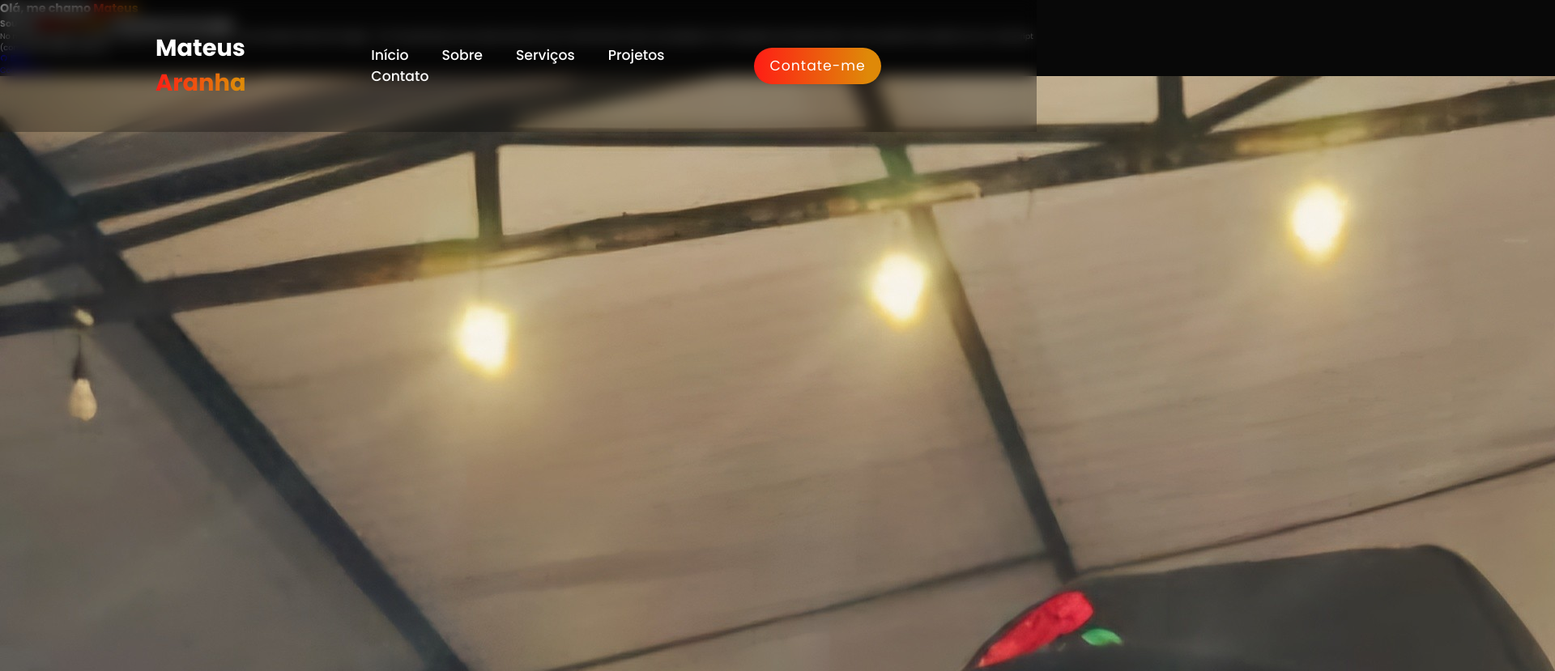
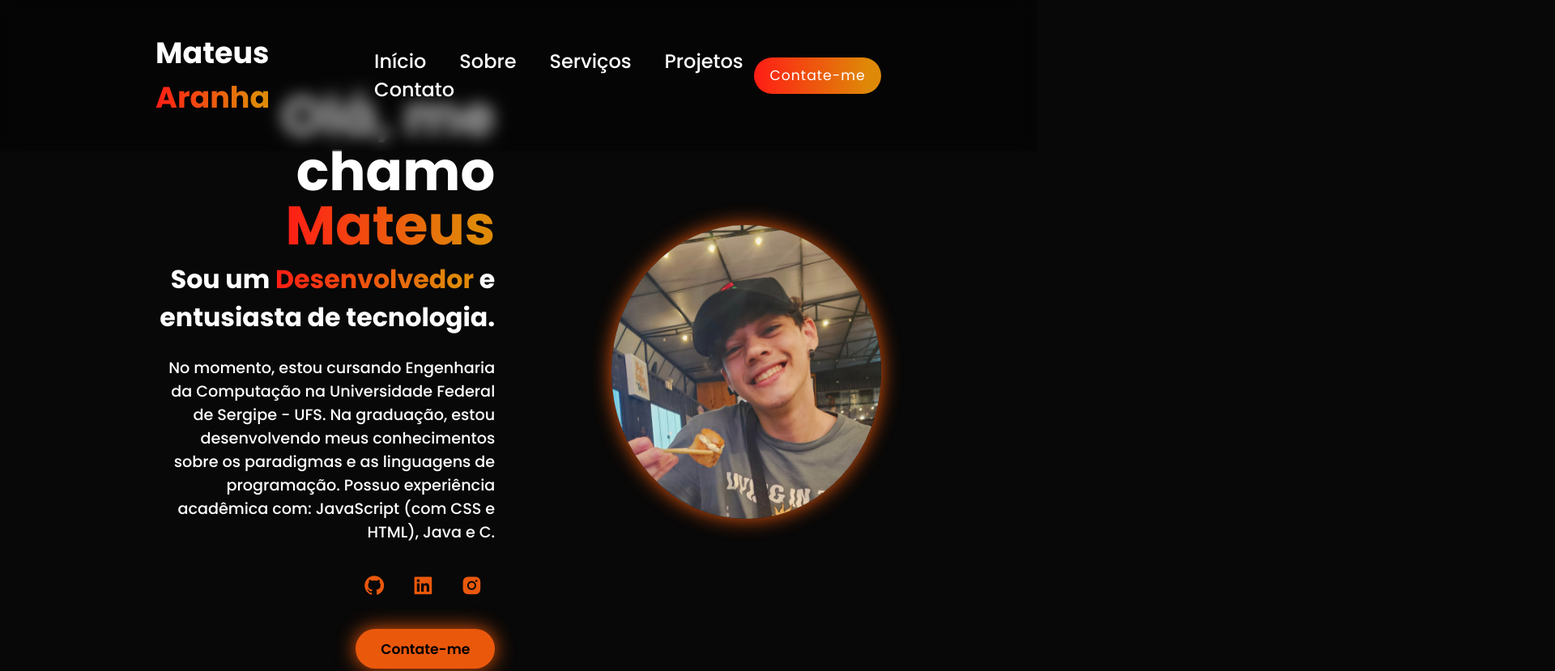
Before and after one commit to matt-aranha/Portifolio, a plain HTML site: page index.html in a window 1280 px wide. Shown: the top 829 px of the page at 81% size, 1920 px wide, since content can reach past the window. Drawn offline with nearby package versions, Linux system fonts and the light colour scheme.

Commit message:
style (homepage): estilizar os elementos da página de início

```diff
--- a/style.css
+++ b/style.css
@@ -45,11 +45,11 @@
 }
 
 .logo {
-    font-size: 3rem;
+    font-size: 3.8rem;
     color: var(--text-color);
     font-weight: 800;
     cursor: pointer;
-    transition: 0.3 ease-in-out;
+    transition: 0.3s ease-in-out;
 }
 .logo:hover {
     transform: scale(1.1);
@@ -66,11 +66,11 @@
 }
 
 .navbar a {
-    font-size: 1.8rem;
+    font-size: 2.5rem;
     color: var(--text-color);
     margin-left: 4rem;
     font-weight: 500;
-    transition: 0.3 ease-in-out;
+    transition: 0.3s ease-in-out;
     border-bottom: 3px solid transparent;
 }
 .navbar a:hover {
@@ -89,7 +89,7 @@
     );
     letter-spacing: 1px;
     cursor: pointer;
-    transition: 0.3 ease-in-out;
+    transition: 0.3s ease-in-out;
     color: var(--text-color);
     border: none;
     text-wrap: nowrap;
@@ -99,3 +99,106 @@
     transform: scale(1.05);
     color: var(--second-bg-color);
 }
+
+section {
+    min-height: 100vh;
+    padding: 10rem 15%;
+}
+
+.home {
+    display: flex;
+    align-items: center;
+    justify-content: center;
+    gap: 15rem;
+}
+
+.home-content {
+    display: flex;
+    flex-direction: column;
+    align-items: flex-end;
+    text-align: right;
+}
+.home-content h1 {
+    font-size: 7rem;
+    font-weight: 700;
+    margin-top: 1.5rem;
+    line-height: 1;
+}
+.home-content h3 {
+    margin: 1rem 0;
+    font-size: 3.3rem;
+}
+.home-content p {
+    font-size: 2rem;
+    font-weight: 500;
+    line-height: 1,8;
+    margin-top: 1.5rem;
+}
+
+.home-img img {
+    width: 26vw;            /* 32% do viewport para manter a responsividade */
+    border-radius: 50%;
+    box-shadow: 0 0 25px var(--main-color);
+    transition: 0.4s ease-in-out;
+}
+.home-img img:hover {
+    box-shadow: 0 0 25px var(--main-color),
+                0 0 50px var(--main-color),
+                0 0 100px var(--main-color);
+}
+
+.social-icons a {
+    display: inline-flex;
+    justify-content: center;
+    align-items: center;
+    font-size: 3rem;
+    padding: 1rem;
+    background: transparent;
+    border: 2px spolid var(--main-color);
+    border-radius: 50%;
+    color: var(--main-color);
+    margin: 3rem 0.5rem;
+    transition: 0.3s ease-in-out;
+}
+.social-icons a:hover {
+    color: var(--text-color);
+    background-color: var(--main-color);
+    transform: scale(1.2) translateY(-5px);
+    box-shadow: 0 0 25px var(--main-color);
+}
+
+.btn-group {
+    display: flex;
+    gap: 1.5rem;
+}
+
+.btn {
+    display: inline-block;
+    padding: 1rem 3rem;
+    background-color: var(--main-color);
+    box-shadow: 0 0 25px var(--main-color);
+    border-radius: 3rem;
+    font-size: 1.8rem;
+    color: black;
+    border: 2px solid transparent;
+    font-weight: 600;
+    transition: 0.3s ease-in-out;
+}
+.btn:hover {
+    transform: scale(1.05);
+    box-shadow: 0 0 25px var(--main-color),
+                0 0 50px var(--main-color);
+}
+
+
+.btn-group a:nth-of-type(2) {       /* apenas o botão 2 do grupo btn-group vai ter suas próprias propriedasdes */
+    background-color: black;
+    color: var(--main-color);
+    border: 2px var(--main-color);
+    box-shadow: 0 0 25px transparent;
+}
+.btn-group a:nth-of-type(2):hover {
+    box-shadow: var(--main-color);
+    background-color: var(--main-color);
+    color: black;
+}
```
